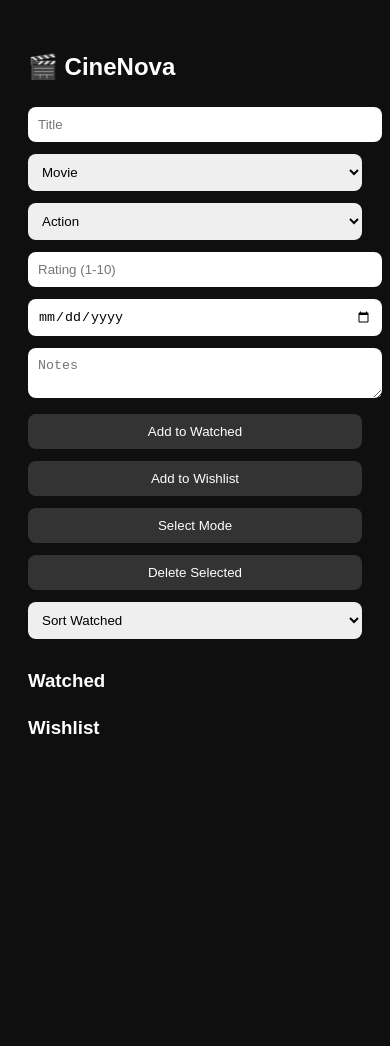
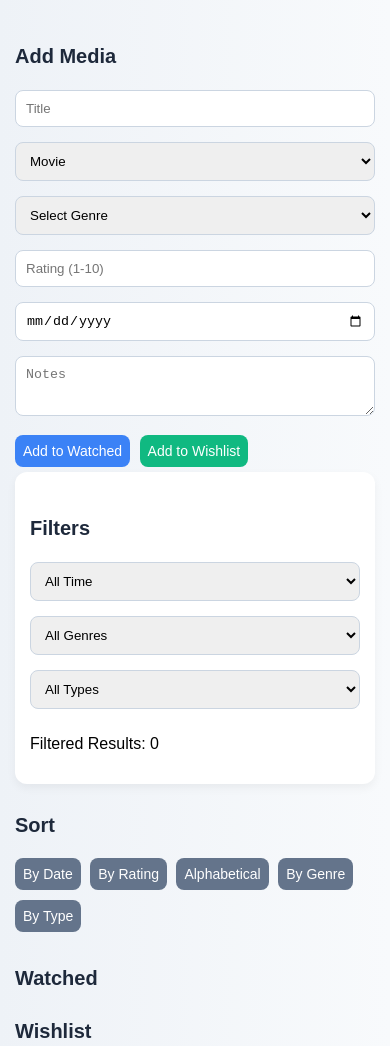
Before and after one commit to hinalahir2702-coder/Procrastination-Productions, a plain HTML site: page index.html in a window 390 px wide. Before the commit the page ends 844 px from the top, so only its background shows below. Drawn offline with Linux system fonts and the light colour scheme.

Commit message:
Enhance UI and add filtering/sorting features
Updated styles and structure for improved UI and responsiveness. Added filters and sorting options for watched and wishlist items.

```diff
--- a/index.html
+++ b/index.html
@@ -1,72 +1,115 @@
 <!DOCTYPE html>
 <html>
 <head>
-<meta charset="UTF-8">
-<meta name="viewport" content="width=device-width, initial-scale=1.0">
-<title>CineNova</title>
+<title>CineNova Tracker</title>
 
 <style>
+/* --- General Styles --- */
 body {
-  font-family: Arial;
-  background: #0f0f0f;
-  color: white;
+  font-family: Arial, sans-serif;
+  background: linear-gradient(to right, #eef2f7, #f8fafc);
   padding: 20px;
+  max-width: 900px;
+  margin: auto;
 }
 
-h2, h3 { margin-top: 25px; }
+h2 {
+  margin-top: 30px;
+  color: #1e293b;
+}
 
-input, select, textarea, button {
+input, select, textarea {
+  padding: 10px;
+  margin: 5px 0 10px 0;
+  border-radius: 8px;
+  border: 1px solid #cbd5e1;
   width: 100%;
-  padding: 10px;
-  margin: 6px 0;
-  border-radius: 8px;
-  border: none;
+  box-sizing: border-box;
+}
+
+textarea {
+  min-height: 60px;
 }
 
 button {
-  background: #333;
-  color: white;
+  padding: 10px;
+  margin: 5px 5px 5px 0;
+  border: none;
+  border-radius: 8px;
   cursor: pointer;
+  font-weight: 500;
 }
 
-button:hover { background: #444; }
+.primary { background: #3b82f6; color: white; }
+.success { background: #10b981; color: white; }
+.danger  { background: #ef4444; color: white; }
+.secondary { background: #64748b; color: white; }
+
+button:hover { opacity: 0.85; }
 
 .card {
-  background: #1c1c1c;
-  padding: 12px;
-  margin-top: 12px;
+  background: white;
+  padding: 15px;
+  margin: 12px 0;
   border-radius: 12px;
-  position: relative;
-}
-
-.menu {
-  display: none;
-  margin-top: 5px;
-}
-
-.menu button {
-  background: #2a2a2a;
+  box-shadow: 0 4px 10px rgba(0,0,0,0.05);
+  word-wrap: break-word;
 }
 
 .top-row {
   display: flex;
   justify-content: space-between;
   align-items: center;
+  flex-wrap: wrap;
 }
 
-.dot {
-  font-size: 22px;
-  cursor: pointer;
+.section {
+  margin-top: 30px;
 }
 
-.checkbox {
-  margin-right: 8px;
+.filter-box {
+  background: white;
+  padding: 15px;
+  border-radius: 12px;
+  margin-bottom: 20px;
+  box-shadow: 0 4px 10px rgba(0,0,0,0.05);
+}
+
+/* --- Mobile Responsive --- */
+@media (max-width: 600px) {
+
+  body {
+    padding: 15px;
+  }
+
+  .top-row button {
+    margin-top: 8px;
+    width: 48%;
+  }
+
+  .top-row > div {
+    width: 100%;
+    display: flex;
+    flex-wrap: wrap;
+    gap: 5px;
+    margin-top: 5px;
+  }
+
+  button {
+    font-size: 14px;
+    padding: 8px;
+  }
+
+  h2 {
+    font-size: 20px;
+  }
+
 }
 </style>
 </head>
 <body>
 
-<h2>🎬 CineNova</h2>
+<h2>Add Media</h2>
 
 <input id="title" placeholder="Title">
 
@@ -77,6 +120,7 @@ button:hover { background: #444; }
 </select>
 
 <select id="genre">
+  <option value="">Select Genre</option>
   <option>Action</option>
   <option>Drama</option>
   <option>Comedy</option>
@@ -84,14 +128,14 @@ button:hover { background: #444; }
   <option>Thriller</option>
   <option>Sci-Fi</option>
   <option>Horror</option>
-  <option>Mystry</option>
+  <option>Mystery</option>
   <option>Superhero</option>
   <option>Spy</option>
   <option>FamilyDrama</option>
   <option>Fantasy</option>
   <option>Animation</option>
   <option>Cartoon</option>
-  <option>Documentry</option>
+  <option>Documentary</option>
   <option>Biography</option>
   <option>Travel</option>
   <option>Musical</option>
@@ -101,36 +145,81 @@ button:hover { background: #444; }
   <option>TalkShow</option>
 </select>
 
-<input id="rating" type="number" min="1" max="10" placeholder="Rating (1-10)">
+<input id="rating" type="number" placeholder="Rating (1-10)">
 <input id="date" type="date">
 <textarea id="notes" placeholder="Notes"></textarea>
 
-<button onclick="addWatched()">Add to Watched</button>
-<button onclick="addWishlist()">Add to Wishlist</button>
-<button onclick="toggleSelectMode()">Select Mode</button>
-<button onclick="deleteSelected()">Delete Selected</button>
+<button class="primary" onclick="addWatched()">Add to Watched</button>
+<button class="success" onclick="addWishlist()">Add to Wishlist</button>
 
-<select onchange="sortWatched(this.value)">
-  <option value="">Sort Watched</option>
-  <option value="date">By Date (Newest)</option>
-  <option value="rating">By Rating (Highest)</option>
-  <option value="alpha">Alphabetical</option>
-  <option value="genre">By Genre</option>
-  <option value="type">By Type</option>
+<div class="filter-box">
+<h2>Filters</h2>
+
+<select onchange="setTimeFilter(this.value)">
+  <option value="">All Time</option>
+  <option value="thisYear">This Year</option>
+  <option value="lastMonth">Last Month</option>
 </select>
 
-<h3>Watched</h3>
+<select onchange="setGenreFilter(this.value)">
+  <option value="all">All Genres</option>
+  <option>Action</option>
+  <option>Drama</option>
+  <option>Comedy</option>
+  <option>Romance</option>
+  <option>Thriller</option>
+  <option>Sci-Fi</option>
+  <option>Horror</option>
+  <option>Mystery</option>
+  <option>Superhero</option>
+  <option>Spy</option>
+  <option>FamilyDrama</option>
+  <option>Fantasy</option>
+  <option>Animation</option>
+  <option>Cartoon</option>
+  <option>Documentary</option>
+  <option>Biography</option>
+  <option>Travel</option>
+  <option>Musical</option>
+  <option>Crime</option>
+  <option>RealityShow</option>
+  <option>GameShow</option>
+  <option>TalkShow</option>
+</select>
+
+<select onchange="setTypeFilter(this.value)">
+  <option value="all">All Types</option>
+  <option>Movie</option>
+  <option>Series</option>
+  <option>Book</option>
+</select>
+
+<p id="watchedCount"></p>
+</div>
+
+<h2>Sort</h2>
+<button class="secondary" onclick="sortWatched('date')">By Date</button>
+<button class="secondary" onclick="sortWatched('rating')">By Rating</button>
+<button class="secondary" onclick="sortWatched('alpha')">Alphabetical</button>
+<button class="secondary" onclick="sortWatched('genre')">By Genre</button>
+<button class="secondary" onclick="sortWatched('type')">By Type</button>
+
+<div class="section">
+<h2>Watched</h2>
 <div id="watchedList"></div>
+</div>
 
-<h3>Wishlist</h3>
-<div id="wishlist"></div>
+<div class="section">
+<h2>Wishlist</h2>
+<div id="wishlistList"></div>
+</div>
 
 <script>
 let watched = JSON.parse(localStorage.getItem("watched")) || [];
 let wishlist = JSON.parse(localStorage.getItem("wishlist")) || [];
-let selectMode = false;
-let selectedWatched = new Set();
-let selectedWishlist = new Set();
+let timeFilter = "";
+let genreFilter = "";
+let typeFilter = "";
 
 function save() {
   localStorage.setItem("watched", JSON.stringify(watched));
@@ -148,96 +237,30 @@ function getFormData() {
   };
 }
 
+function clearForm() {
+  title.value = "";
+  genre.value = "";
+  rating.value = "";
+  date.value = "";
+  notes.value = "";
+}
+
 function addWatched() {
   watched.push(getFormData());
   save();
   render();
+  clearForm();
 }
 
 function addWishlist() {
   wishlist.push(getFormData());
   save();
   render();
-}
-
-function toggleSelectMode() {
-  selectMode = !selectMode;
-  selectedWatched.clear();
-  selectedWishlist.clear();
-  render();
-}
-
-function toggleMenu(id) {
-  let menu = document.getElementById(id);
-  menu.style.display =
-    menu.style.display === "block" ? "none" : "block";
-}
-
-function render() {
-  watchedList.innerHTML = "";
-  document.getElementById("wishlist").innerHTML = "";
-
-  watched.forEach((e, i) => {
-    document.getElementById("wishlist").innerHTML += `
-      <div class="card">
-        <div class="top-row">
-          <div>
-            ${selectMode ? `<input class="checkbox" type="checkbox" onchange="toggleSelect('watched', ${i})">` : ""}
-            <strong>${e.title}</strong>
-          </div>
-          ${!selectMode ? `<span class="dot" onclick="toggleMenu('w${i}')">⋯</span>` : ""}
-        </div>
-
-        <div id="w${i}" class="menu">
-          <button onclick="deleteWatched(${i})">Delete</button>
-        </div>
-
-        Type: ${e.type}<br>
-        Rating: ${e.rating}/10<br>
-        Date: ${e.date}<br>
-        Genre: ${e.genre}<br>
-        Notes: ${e.notes}
-      </div>
-    `;
-  });
-
-  wishlist.forEach((e, i) => {
-    wishlist.innerHTML += `
-      <div class="card">
-        <div class="top-row">
-          <div>
-            ${selectMode ? `<input class="checkbox" type="checkbox" onchange="toggleSelect('wishlist', ${i})">` : ""}
-            <strong>${e.title}</strong>
-          </div>
-          ${!selectMode ? `<span class="dot" onclick="toggleMenu('x${i}')">⋯</span>` : ""}
-        </div>
-
-        <div id="x${i}" class="menu">
-          <button onclick="deleteWishlist(${i})">Delete</button>
-        </div>
-
-        Type: ${e.type}<br>
-        Genre: ${e.genre}<br>
-        Notes: ${e.notes}
-      </div>
-    `;
-  });
-}
-
-function toggleSelect(type, index) {
-  if (type === "watched") {
-    selectedWatched.has(index)
-      ? selectedWatched.delete(index)
-      : selectedWatched.add(index);
-  } else {
-    selectedWishlist.has(index)
-      ? selectedWishlist.delete(index)
-      : selectedWishlist.add(index);
-  }
+  clearForm();
 }
 
 function deleteWatched(index) {
-  if (confirm("Delete this item?")) {
+  if (confirm("Delete this item from Watched?")) {
     watched.splice(index, 1);
     save();
     render();
@@ -245,40 +268,111 @@ function deleteWatched(index) {
 }
 
 function deleteWishlist(index) {
-  if (confirm("Delete this item?")) {
+  if (confirm("Delete this item from Wishlist?")) {
     wishlist.splice(index, 1);
     save();
     render();
   }
 }
 
-function deleteSelected() {
-  if (!confirm("Delete selected items?")) return;
+function moveToWatched(index) {
+  if (confirm("Move this to Watched?")) {
+    watched.push(wishlist[index]);
+    wishlist.splice(index, 1);
+    save();
+    render();
+  }
+}
 
-  watched = watched.filter((_, i) => !selectedWatched.has(i));
-  wishlist = wishlist.filter((_, i) => !selectedWishlist.has(i));
+function setTimeFilter(value) {
+  timeFilter = value;
+  render();
+}
 
-  save();
-  toggleSelectMode();
+function setGenreFilter(value) {
+  genreFilter = value.toLowerCase();
+  render();
+}
+
+function setTypeFilter(value) {
+  typeFilter = value.toLowerCase();
+  render();
 }
 
 function sortWatched(type) {
   if (type === "date")
-    watched.sort((a,b)=>new Date(b.date)-new Date(a.date));
+    watched.sort((a,b)=> new Date(b.date)-new Date(a.date));
+  if (type === "rating")
+    watched.sort((a,b)=> b.rating-a.rating);
+  if (type === "alpha")
+    watched.sort((a,b)=> a.title.localeCompare(b.title));
+  if (type === "genre")
+    watched.sort((a,b)=> a.genre.localeCompare(b.genre));
+  if (type === "type")
+    watched.sort((a,b)=> a.type.localeCompare(b.type));
+  render();
+}
 
-  if (type === "rating")
-    watched.sort((a,b)=>b.rating-a.rating);
+function render() {
+  const watchedDiv = document.getElementById("watchedList");
+  const wishlistDiv = document.getElementById("wishlistList");
 
-  if (type === "alpha")
-    watched.sort((a,b)=>a.title.localeCompare(b.title));
+  watchedDiv.innerHTML = "";
+  wishlistDiv.innerHTML = "";
 
-  if (type === "genre")
-    watched.sort((a,b)=>a.genre.localeCompare(b.genre));
+  let filtered = watched.filter(e => {
+    let match = true;
+    if (timeFilter === "thisYear")
+      match = match && e.date && new Date(e.date).getFullYear() === new Date().getFullYear();
+    if (timeFilter === "lastMonth") {
+      let today = new Date();
+      let lastMonth = new Date(today.getFullYear(), today.getMonth()-1);
+      let d = new Date(e.date);
+      match = match && d.getMonth()===lastMonth.getMonth() && d.getFullYear()===lastMonth.getFullYear();
+    }
+    if (genreFilter && genreFilter !== "all")
+      match = match && e.genre.toLowerCase()===genreFilter;
+    if (typeFilter && typeFilter !== "all")
+      match = match && e.type.toLowerCase()===typeFilter;
+    return match;
+  });
 
-  if (type === "type")
-    watched.sort((a,b)=>a.genre.localeCompare(b.type));
+  filtered.forEach((e,i)=>{
+    watchedDiv.innerHTML += `
+      <div class="card">
+        <div class="top-row">
+          <strong>${e.title}</strong>
+          <button class="danger" onclick="deleteWatched(${i})">Delete</button>
+        </div>
+        Type: ${e.type}<br>
+        Genre: ${e.genre}<br>
+        Rating: ${e.rating}/10<br>
+        Date: ${e.date}<br>
+        Notes: ${e.notes}
+      </div>
+    `;
+  });
 
-  render();
+  wishlist.forEach((e,i)=>{
+    wishlistDiv.innerHTML += `
+      <div class="card">
+        <div class="top-row">
+          <strong>${e.title}</strong>
+          <div>
+            <button class="success" onclick="moveToWatched(${i})">Move</button>
+            <button class="danger" onclick="deleteWishlist(${i})">Delete</button>
+          </div>
+        </div>
+        Type: ${e.type}<br>
+        Genre: ${e.genre}<br>
+        Rating: ${e.rating}/10<br>
+        Date: ${e.date}<br>
+        Notes: ${e.notes}
+      </div>
+    `;
+  });
+
+  watchedCount.innerText = "Filtered Results: " + filtered.length;
 }
 
 render();
```
